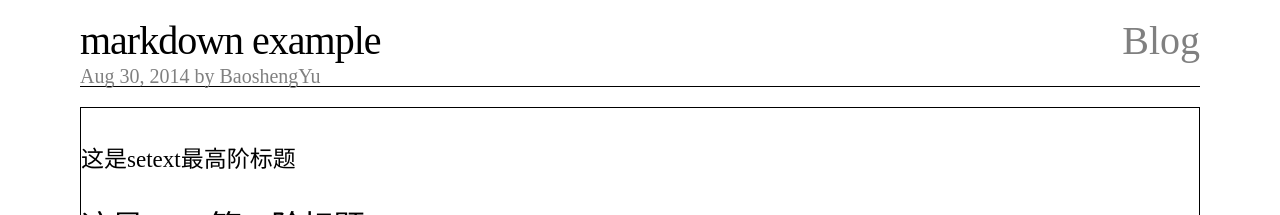
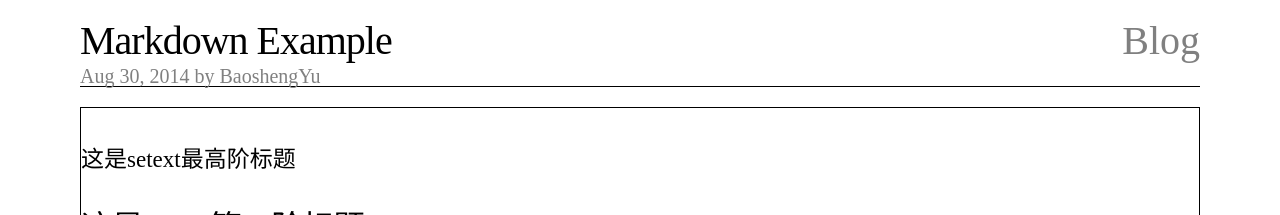
Before and after one commit to codeybs/blog, a Jekyll site: the page built from _posts/2014-08-30-markdown-example .markdown, in a window 1280 px wide. Shown: the top 215 px of the page. Built offline with Jekyll 4.4.1, drawn with Linux system fonts in a browser that asks for light colours; comment, search, counter and statistics services are not loaded.

```diff
--- a/_posts/2014-08-30-markdown-example .markdown
+++ b/_posts/2014-08-30-markdown-example .markdown
@@ -1,6 +1,6 @@
 ---
 layout: post
-title:  "markdown example"
+title:  "Markdown Example"
 date:   2014-08-30 15:15:41
 categories: jekyll update
 author: BaoshengYu
```
